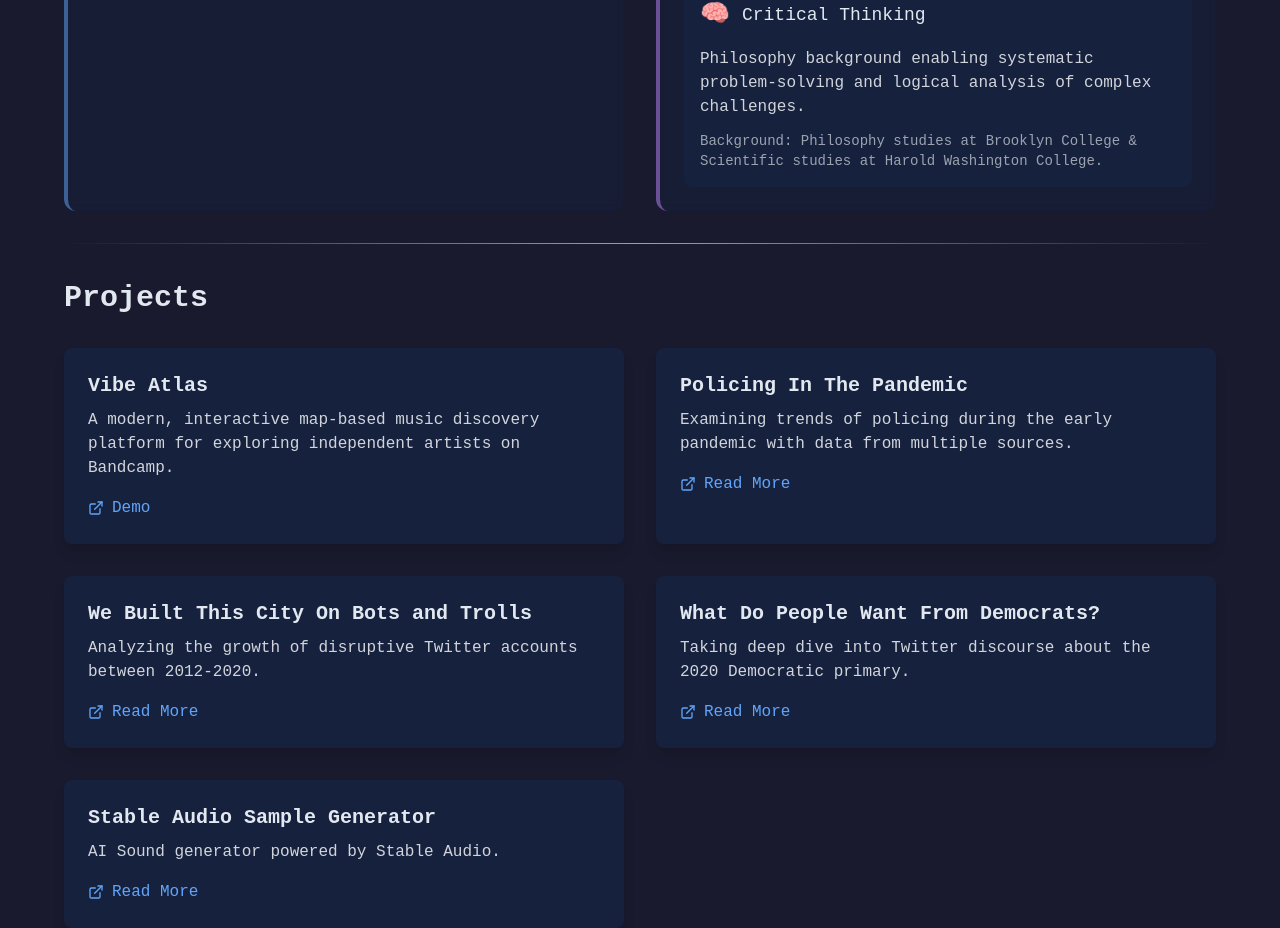
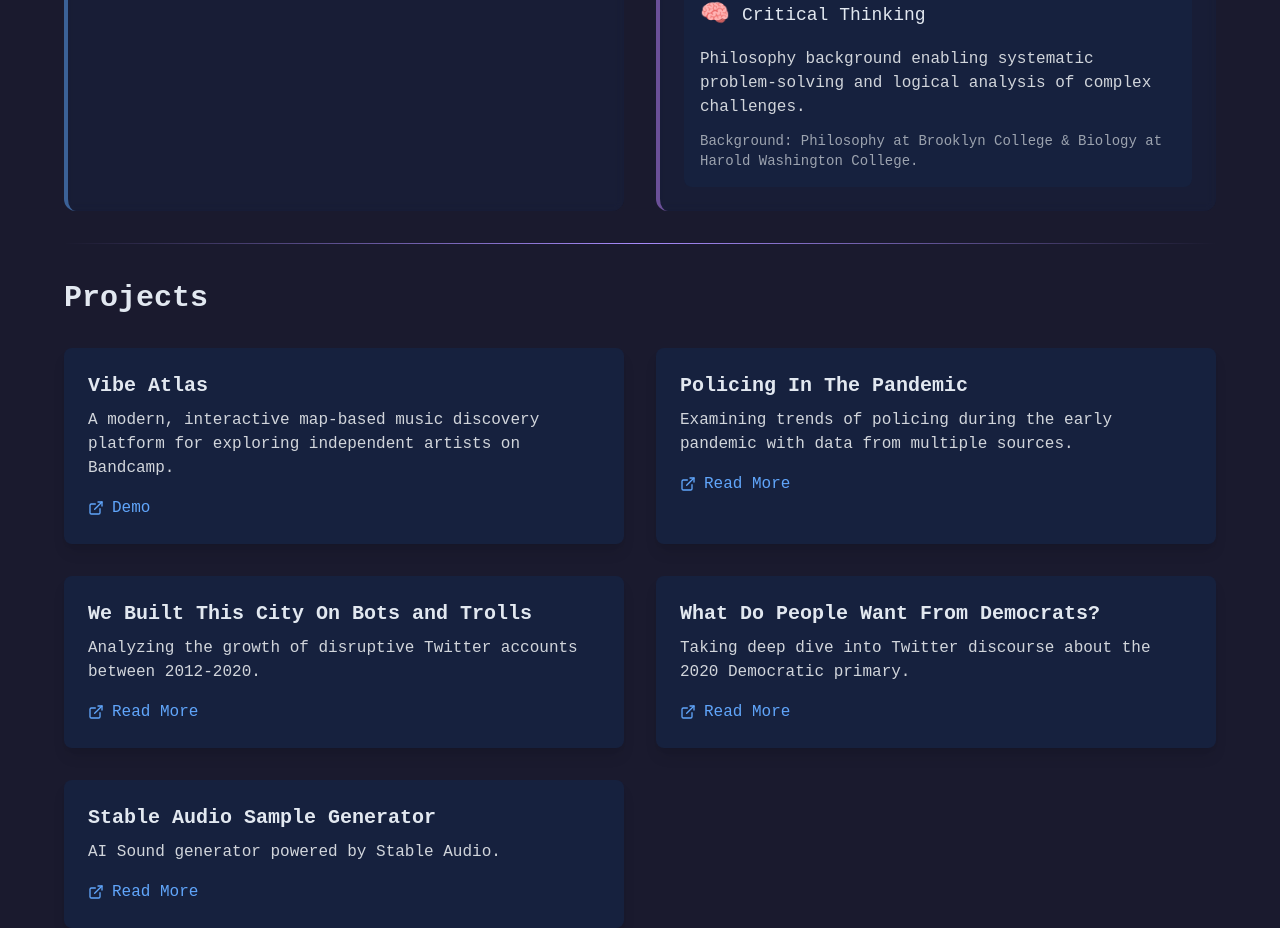
Before and after one commit to xxristoskk/xxristoskk.github.io, a React (Vite) app: page / in a window 1280 px wide. Shown: the part 878-1806 px from the top of the page. Built offline with nearby package versions, Linux system fonts and the light colour scheme; a web font is replaced by a local one.

Commit message:
updated skill

```diff
--- a/src/App.jsx
+++ b/src/App.jsx
@@ -167,7 +167,7 @@ function App() {
                   Philosophy background enabling systematic problem-solving and logical analysis of complex challenges.
                 </p>
                 <div className="mt-3 text-sm text-gray-400">
-                  Background: Philosophy studies at Brooklyn College & Scientific studies at Harold Washington College.
+                  Background: Philosophy at Brooklyn College & Biology at Harold Washington College.
                 </div>
               </div>
             </div>
```
